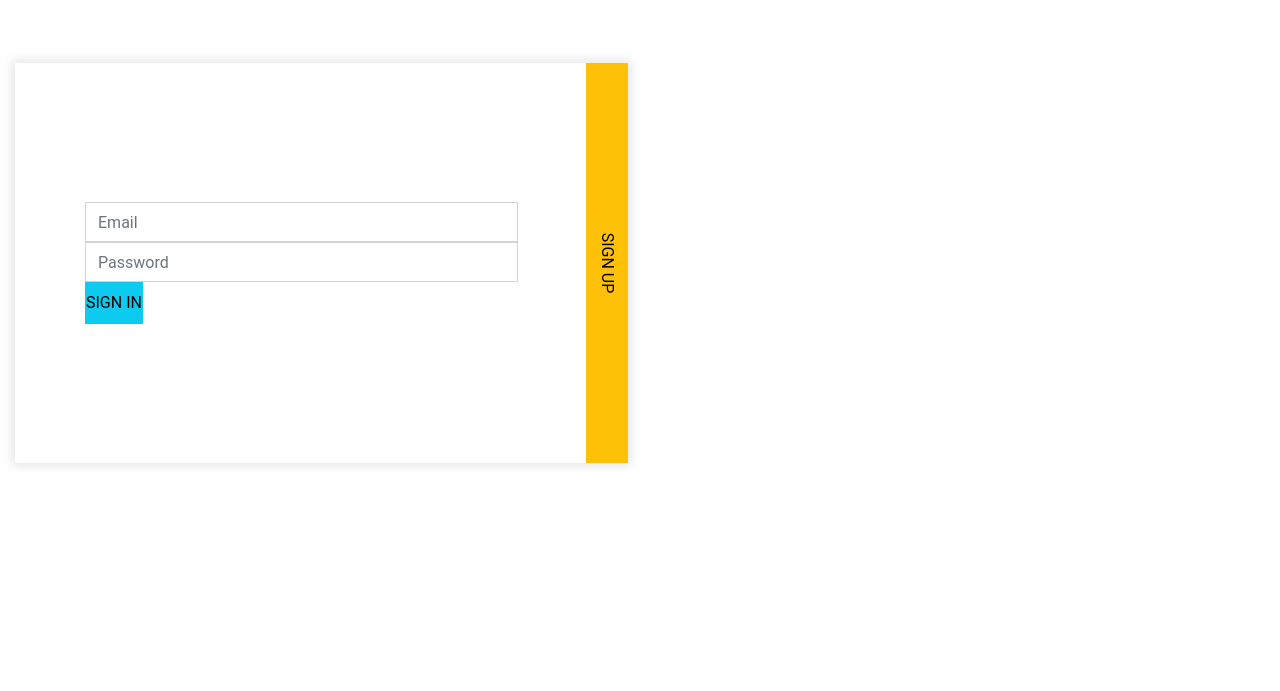
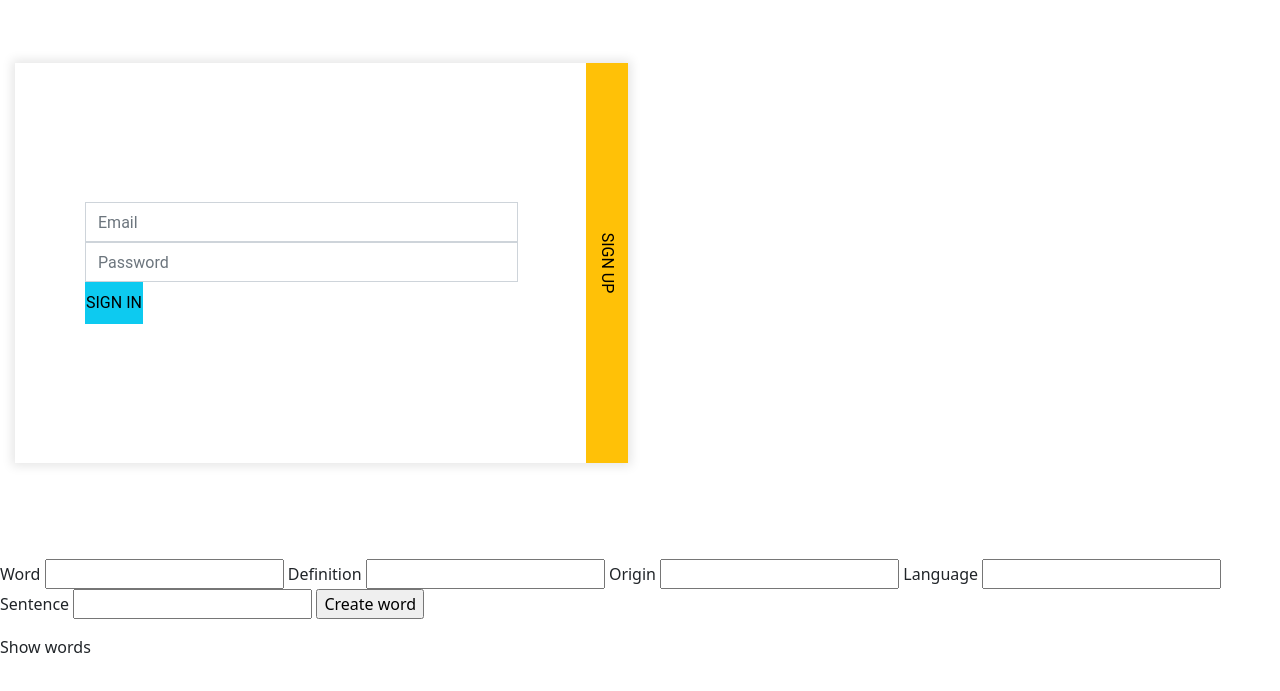
Before and after one commit to rosydiazl/Favorite-Words-Collection-FE, a website built with webpack: page index.html in a window 1280 px wide. Shown: the part 73-764 px from the top of the page. Built offline with nearby package versions, Linux system fonts and the light colour scheme.

Commit message:
Add forms for create word and show words index

```diff
--- a/index.html
+++ b/index.html
@@ -72,5 +72,21 @@
           <p id="change-password-message"></p>
         </div>
       </div>
+      <form id="create-word">
+        <label>Word</label>
+      <input name="word[word]" type="text">
+      <label>Definition</label>
+      <input name="word[definition]" type="text">
+      <label>Origin</label>
+      <input name="word[origin]" type="text">
+      <label>Language</label>
+      <input name="word[language]" type="text">
+      <label>Sentence</label>
+      <input name="word[sentence]" type="text">
+      <input type="submit" value="Create word">
+      </form>
+      <p id="create-word-message"></p>
+      <form id="words-index" type="submit">Show words</form>
+      <p id="show-words-message"></p>
     </body>
 </html>
```
